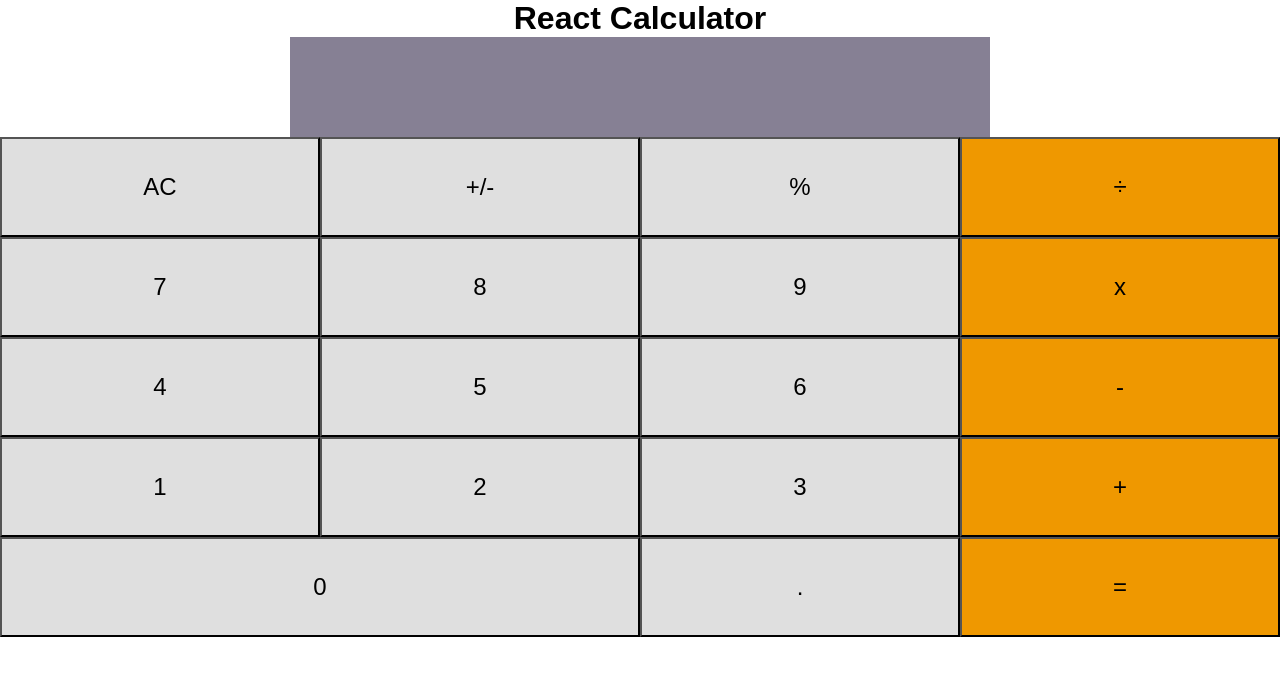
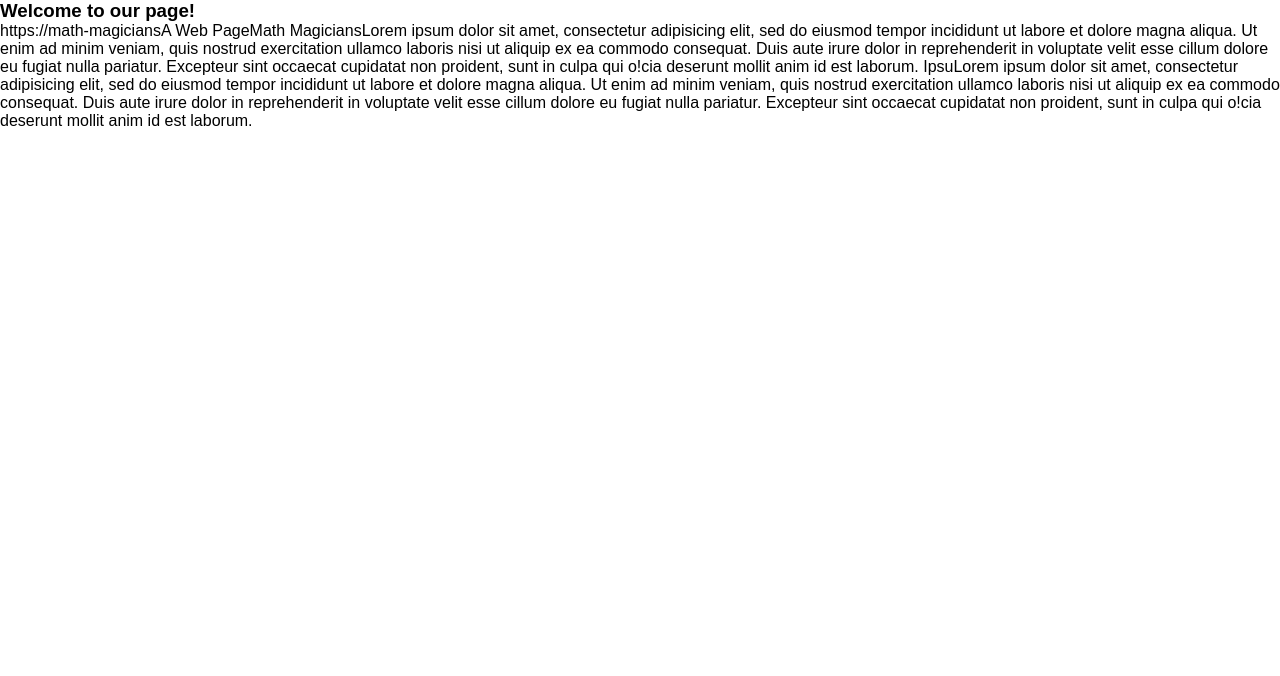
Before and after one commit to kwizl/calculator-react, a React (Create React App) app: page / in a window 1280 px wide. Shown: the top 676 px of the page. Built offline with nearby package versions, Linux system fonts and the light colour scheme.

Commit message:
Add React Router to project

```diff
--- /dev/null
+++ b/src/components/Home.js
@@ -0,0 +1,24 @@
+import React from 'react';
+
+const Home = () => (
+  <div>
+    <h3>Welcome to our page!</h3>
+    <p>
+      https://math-magiciansA Web PageMath MagiciansLorem ipsum dolor sit amet,
+      consectetur adipisicing elit, sed do eiusmod tempor incididunt ut labore
+      et dolore magna aliqua. Ut enim ad minim veniam, quis nostrud exercitation
+      ullamco laboris nisi ut aliquip ex ea commodo consequat. Duis aute irure dolor
+      in reprehenderit in voluptate velit esse cillum dolore eu fugiat nulla pariatur.
+      Excepteur sint occaecat cupidatat non proident, sunt in culpa qui o!cia deserunt
+      mollit anim id est laborum. IpsuLorem ipsum dolor sit amet, consectetur
+      adipisicing elit, sed do eiusmod tempor incididunt ut labore et dolore magna
+      aliqua. Ut enim ad minim veniam, quis nostrud exercitation ullamco laboris nisi
+      ut aliquip ex ea commodo consequat. Duis aute irure dolor in reprehenderit in
+      voluptate velit esse cillum dolore eu fugiat nulla pariatur. Excepteur sint
+      occaecat cupidatat non proident, sunt in culpa qui o!cia deserunt mollit anim
+      id est laborum.
+    </p>
+  </div>
+);
+
+export default Home;
--- /dev/null
+++ b/src/components/Quote.js
@@ -0,0 +1,10 @@
+import React from 'react';
+
+const Quote = () => (
+  <h3>
+    Mathematics is not about numbers, equations, computations, or algorithms:
+    it is about understanding. –William Paul Thurston
+  </h3>
+);
+
+export default Quote;
--- /dev/null
+++ b/src/components/Routes.js
@@ -0,0 +1,17 @@
+import React from 'react';
+import { BrowserRouter, Switch, Route } from 'react-router-dom';
+import Home from './Home';
+import App from './App';
+import Quote from './Quote';
+
+const Routes = () => (
+  <BrowserRouter>
+    <Switch>
+      <Route exact path="/" component={Home} />
+      <Route exact path="/Calculator" component={App} />
+      <Route exact path="/Quote" component={Quote} />
+    </Switch>
+  </BrowserRouter>
+);
+
+export default Routes;
--- a/src/index.css
+++ b/src/index.css
@@ -41,7 +41,7 @@ body {
 }
 
 .square {
-  width: 25%;
+  width: 140px;
   height: 100px;
   background-color: #DFDFDF;
   text-align: center;
@@ -53,6 +53,6 @@ body {
 }
 
 #btn_0 {
-  width: 50%;
+  width: 280px;
   height: 100px;
 }
--- a/src/index.js
+++ b/src/index.js
@@ -1,9 +1,9 @@
 import React from 'react';
 import ReactDOM from 'react-dom';
-import App from './components/App';
+import Routes from './components/Routes';
 import './index.css';
 
 ReactDOM.render(
-  <App />,
+  <Routes />,
   document.getElementById('root'),
 );
```
Also changed, not shown: 1 other file (tests, documents, lock files or other folders).
